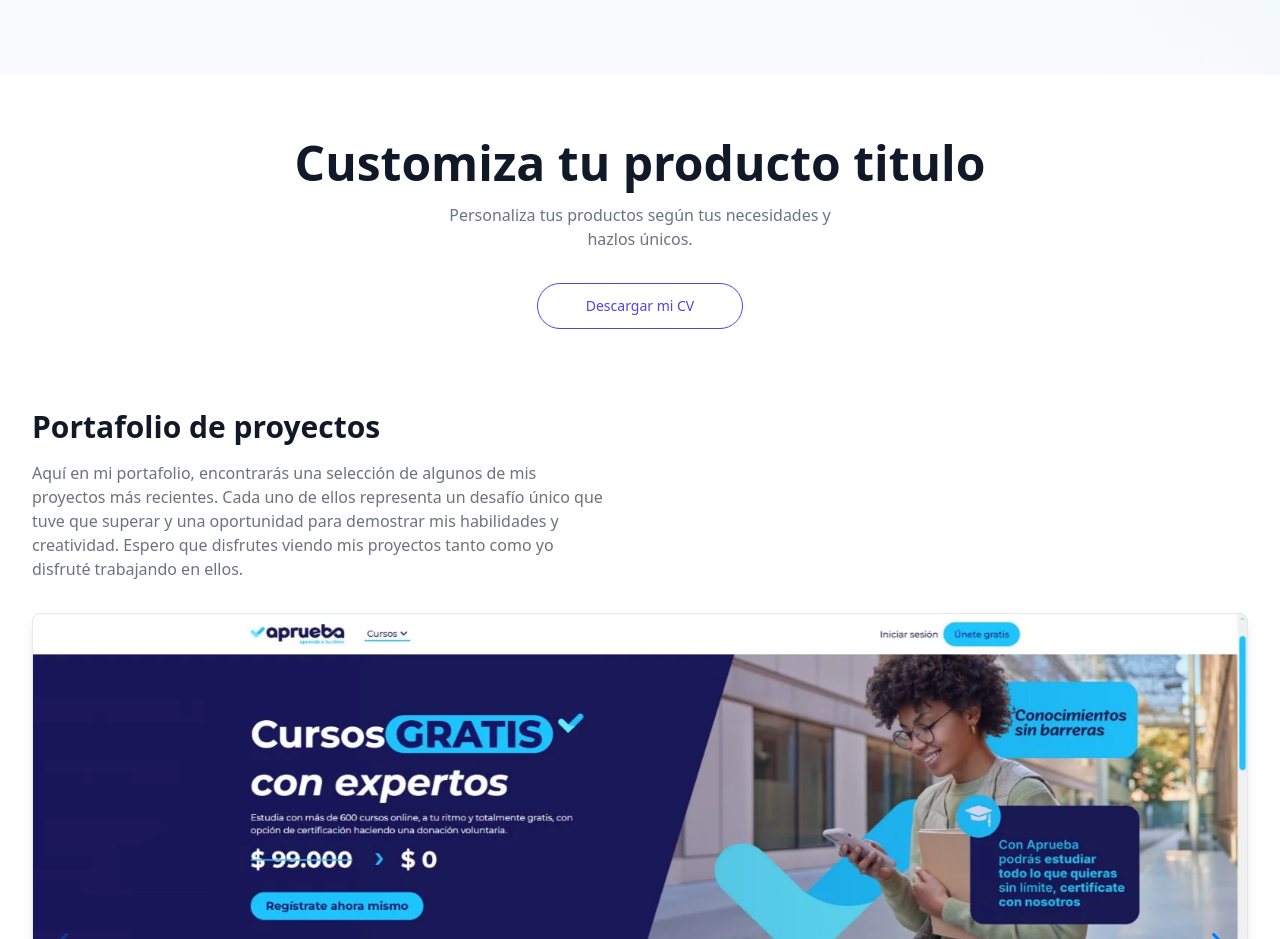
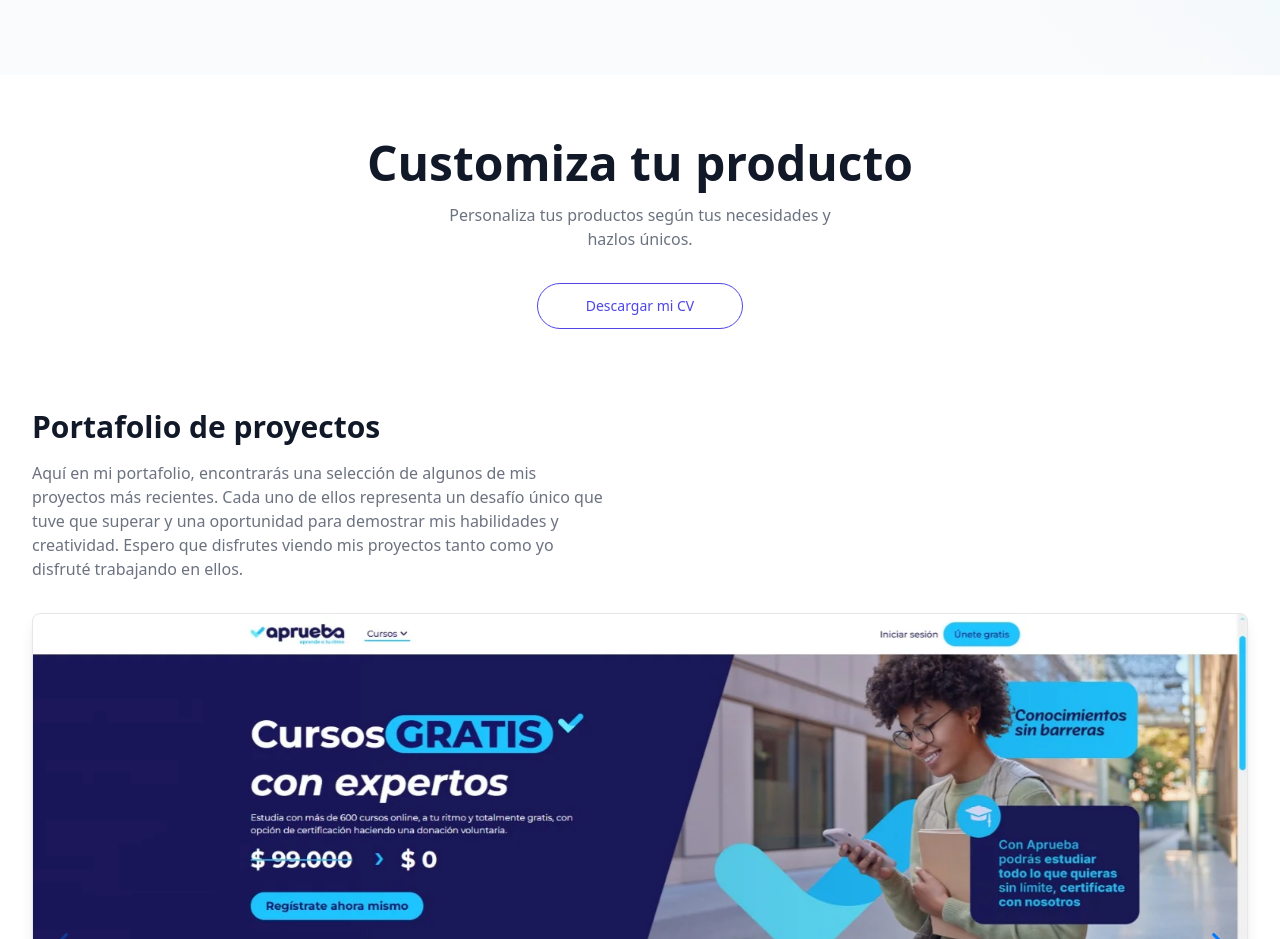
Before and after one commit to lororock/portafolio-vue, a Vue app: page / in a window 1280 px wide. Shown: the part 1060-1999 px from the top of the page. Built offline with nearby package versions, Linux system fonts and the light colour scheme.

Commit message:
elminar titulo

```diff
--- a/src/components/Cv.vue
+++ b/src/components/Cv.vue
@@ -5,7 +5,7 @@
     >
       <div class="text-center">
         <h2 class="text-3xl font-extrabold text-gray-900 sm:text-5xl">
-          {{ $t("cv.title") }} titulo
+          {{ $t("cv.title") }}
         </h2>
 
         <p class="max-w-sm mx-auto mt-4 text-gray-500">
```
